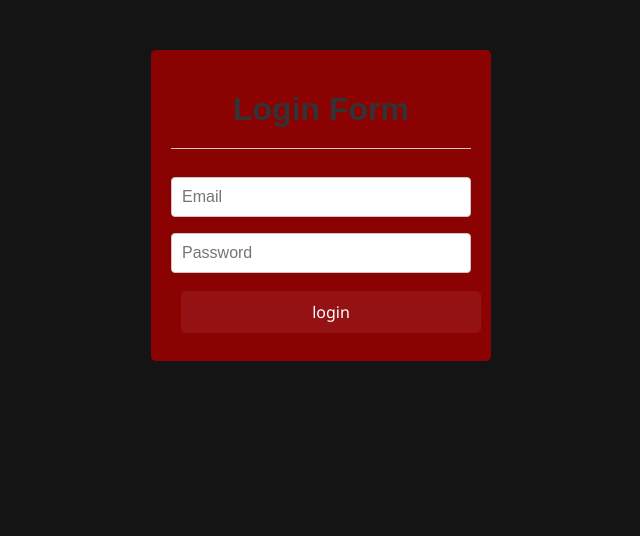
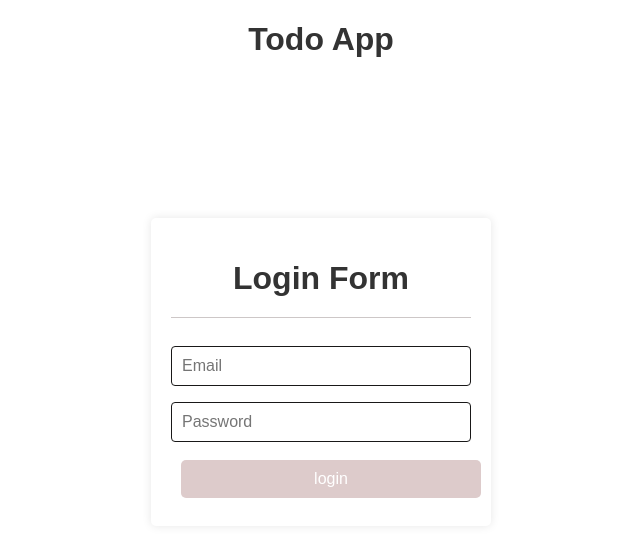
Before and after one commit to Syedasad2/Todo, a plain HTML site: page index.html in a window 1280 px wide. Shown: the whole page, without its empty margins (319-959 px from the left). Drawn offline with Linux system fonts and the light colour scheme.

Commit message:
small work using only html, css, and java script

```diff
--- a/index.html
+++ b/index.html
@@ -7,6 +7,9 @@
     <link rel="stylesheet" href="./style.css">
   </head>
   <body>
+    <div>
+      <h1>Todo App</h1>
+    </div>
     <div id="login_container">
       <h1>Login Form <hr></h1>
       <input type="email" placeholder="Email" id="email"/><br>
@@ -20,7 +23,7 @@
       <button onclick="addTodo()" class="button">Add</button>
       <ul id="list">
       </ul>
-      <button onclick="logout()" class="button">logout</button>
+      <button style="color: black;" onclick="logout()" class="button">logout</button>
     </div>
     <script src="app.js"></script>
   </body>
--- a/style.css
+++ b/style.css
@@ -1,13 +1,14 @@
 body {
     font-family:Georgia, 'Times New Roman', Times, serif;
-    background-color: #918c8c;
+    /* background-color:; */
   }
 
   #login_container {
     max-width: 300px;
     margin: 50px auto;
     padding: 20px;
-    background: #8b0202;
+    margin-top: 10rem;
+    /* background: #8b0202; */
     border-radius: 5px;
     box-shadow: 0 0 10px rgba(0, 0, 0, 0.1);
   }
@@ -31,38 +32,40 @@ body {
     padding: 10px;
     margin: 8px 0;
     box-sizing: border-box;
-    border: 1px solid #d2c3c3;
+    border: 1px solid #191818;
     border-radius: 4px;
     font-size: 16px;
   }
 
   button {
-    background-color: #cbddcb;
-    color: white;
+    background-color: #ddcbcb;
+    color: rgb(23, 22, 22);
     border: none;
     cursor: pointer;
   }
 
   button:hover {
-    background-color: #45a049;
+    background-color: #0f841e;
   }
 .button{
     border-radius: 5px;
-    font-family:'Segoe UI', Tahoma, Geneva, Verdana, sans-serif;
-    background-color: rgba(241, 164, 178, 0.098);
+    font-family: Arial, Helvetica, sans-serif;
+    /* background-color: rgba(12, 0, 0, 0.098); */
     color-scheme:inherit;
+
+
 }
 /* home page */
 body {
     font-family: Arial, sans-serif;
-    background-color: #161515;
+    /* background-color: #161515; */
     margin: 0;
     padding: 0;
   }
 
   #home_container {
     padding: 20px;
-    background: #a19404;
+    /* background: #a19404; */
     border-radius: 10px;
     box-shadow: 0 0 10px rgba(0, 0, 0, 0.1);
   }
@@ -75,7 +78,7 @@ body {
 
   #user_email {
     text-align: center;
-    color: #666;
+    color: #151515;
     margin-bottom: 20px;
   }
 
@@ -84,7 +87,7 @@ body {
     padding: 10px;
     margin-bottom: 10px;
     box-sizing: border-box;
-    border: 1px solid #ccc;
+    border: 1px solid #161515;
     border-radius: 4px;
     font-size: 16px;
   }
@@ -96,12 +99,12 @@ body {
     border-radius: 4px;
     font-size: 16px;
     cursor: pointer;
-    background-color: #4CAF50;
+    /* background-color: #4CAF50; */
     color: white;
   }
 
   button:hover {
-    background-color: #45a049;
+    background-color: #e0eae0;
   }
 
   ul {
```
